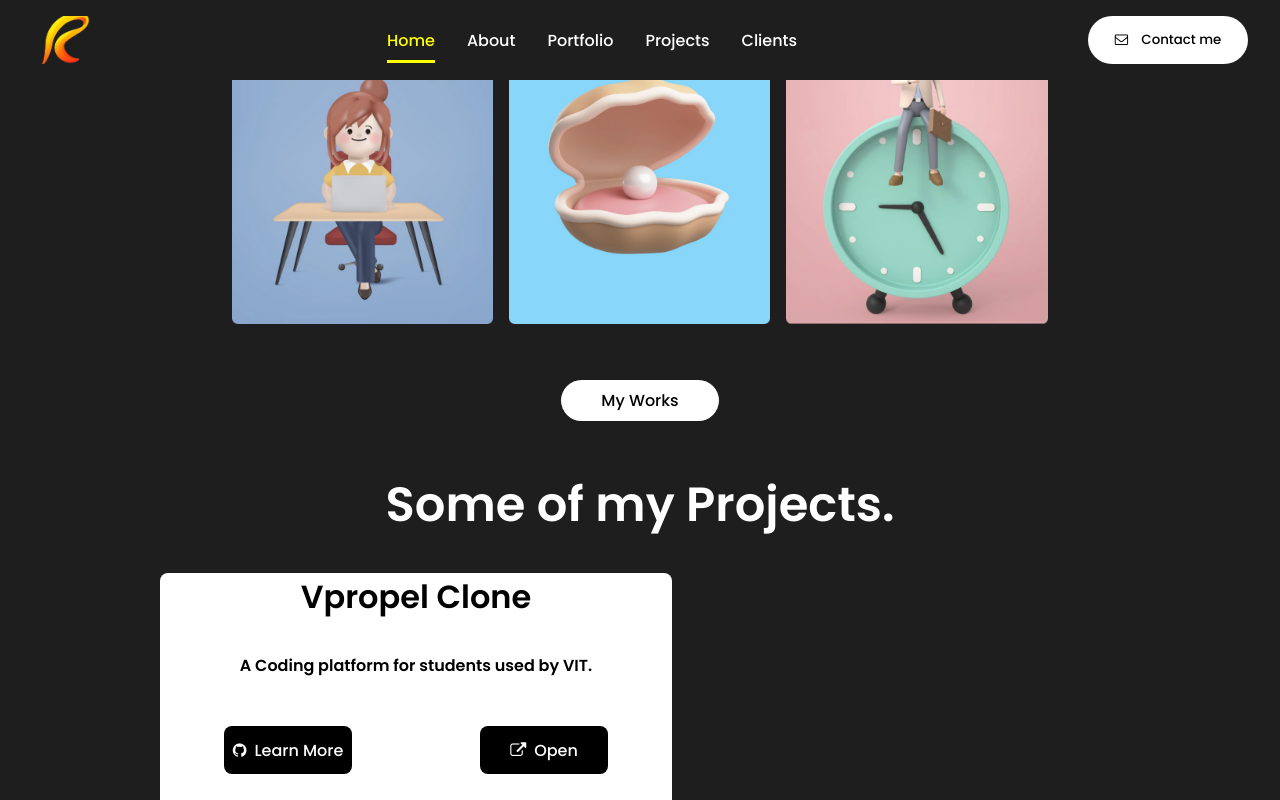
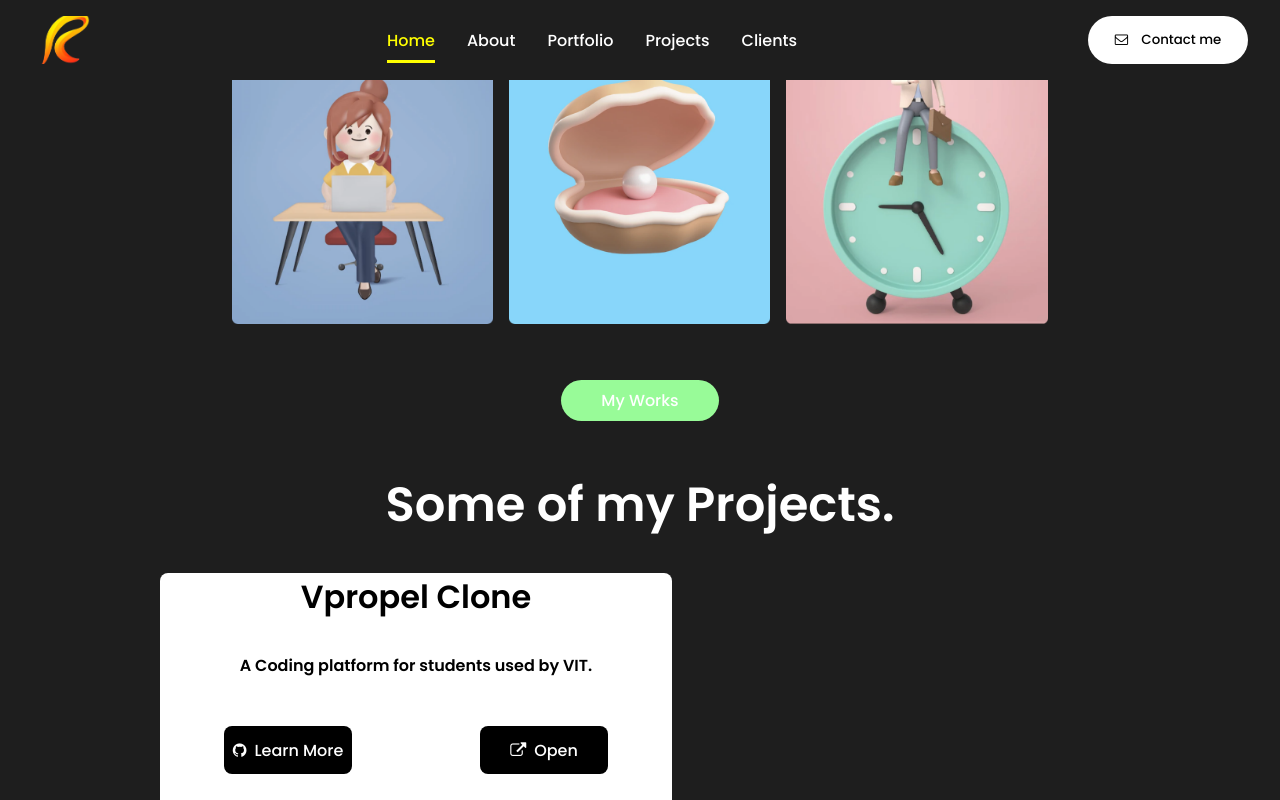
Before and after one commit to mrrajeev29/Portfolio, a React (Create React App) app: page / in a window 1280 px wide. In both pictures the pointer is over the button "My Works". Shown: the part 2079-2879 px from the top of the page. Built offline with nearby package versions, Linux system fonts and the light colour scheme.

Commit message:
Update works.css

```diff
--- a/src/components/Works/works.css
+++ b/src/components/Works/works.css
@@ -50,6 +50,10 @@
     cursor: pointer;
 }
 
+.workBtn:hover{
+    background: palegreen;
+    color: white;
+}
 
 @media screen and(max-width:585px) {
     .worksImg{
```
